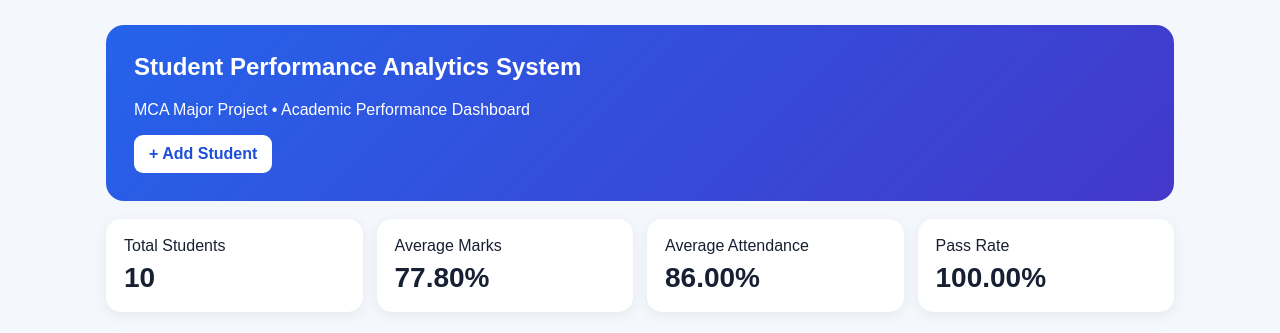
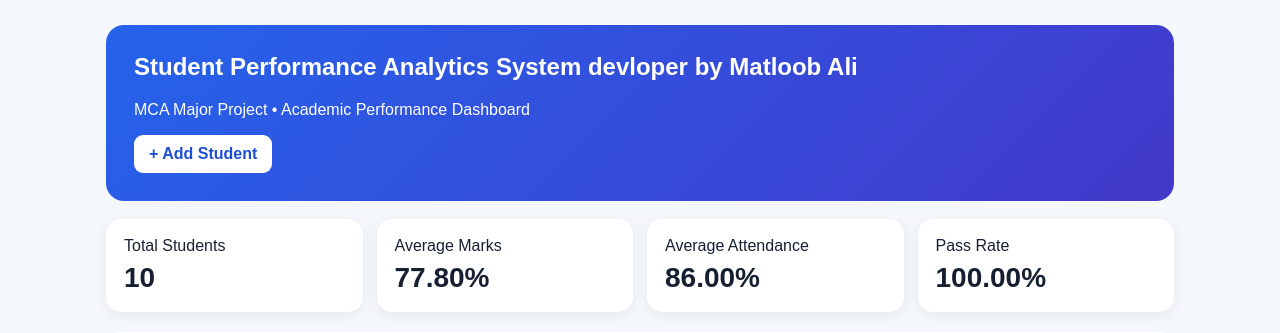
Before and after one commit to kmatloob156-coder/student-performance-analytics-1, a Flask app: page / in a window 1280 px wide. Shown: the part 52-385 px from the top of the page. Run offline with Flask 3, Linux system fonts and the light colour scheme.

Commit message:
Update index.html

```diff
--- a/templates/index.html
+++ b/templates/index.html
@@ -1,7 +1,7 @@
 {% extends "base.html" %}{% block content %}
 <div class="container">
 <section class="hero">
-<h1>Student Performance Analytics System</h1>
+<h1>Student Performance Analytics System devloper by Matloob Ali</h1>
 <p>MCA Major Project • Academic Performance Dashboard</p>
 <a class="btn" href="/add">+ Add Student</a>
 </section>
```
